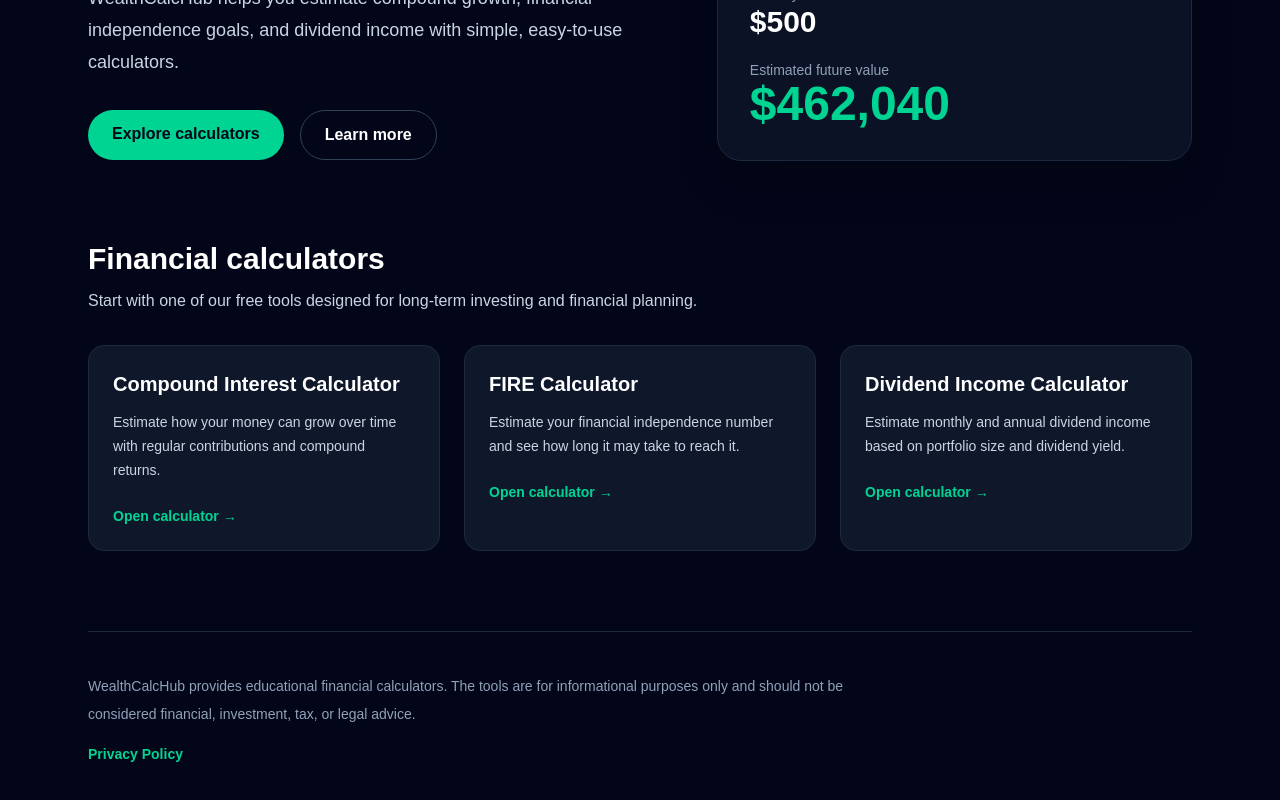
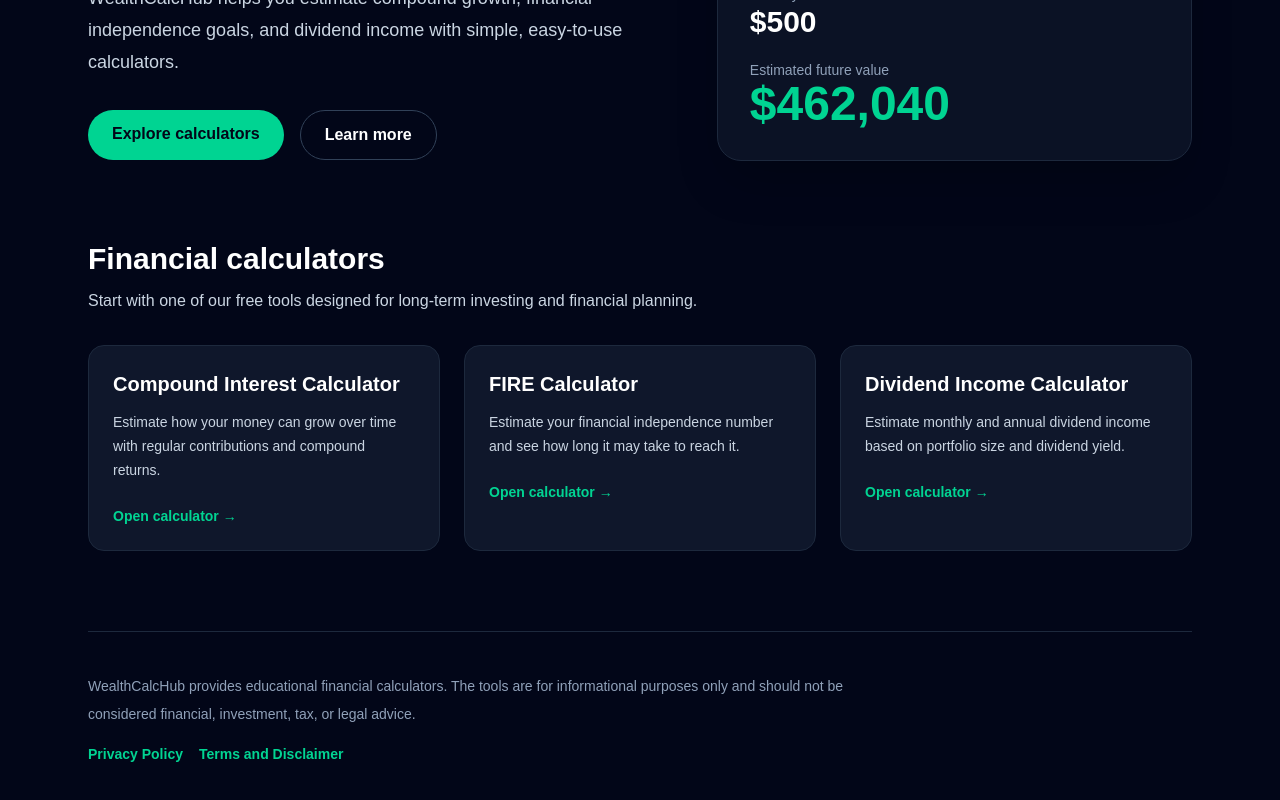
Before and after one commit to AWIN0420/wealthcalchub, a Next.js app: page / in a window 1280 px wide. Shown: the part 341-1141 px from the top of the page. Built offline with nearby package versions, Linux system fonts and the light colour scheme.

Commit message:
Add terms link to homepage

```diff
--- a/src/app/page.tsx
+++ b/src/app/page.tsx
@@ -123,6 +123,12 @@ export default function Home() {
             >
               Privacy Policy
             </a>
+            <a
+              href="/terms"
+              className="font-semibold text-emerald-400 hover:text-emerald-300"
+            >
+              Terms and Disclaimer
+            </a>
           </div>
         </section>
 
```
